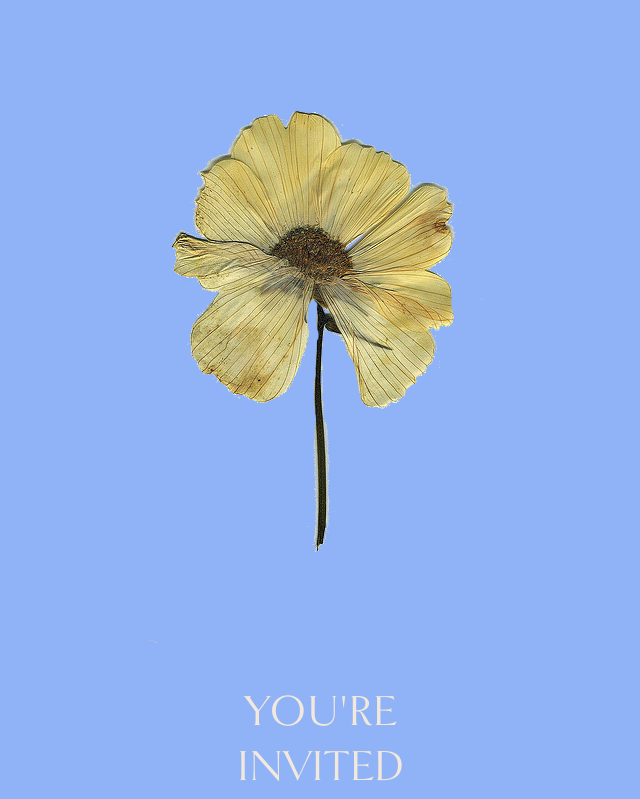
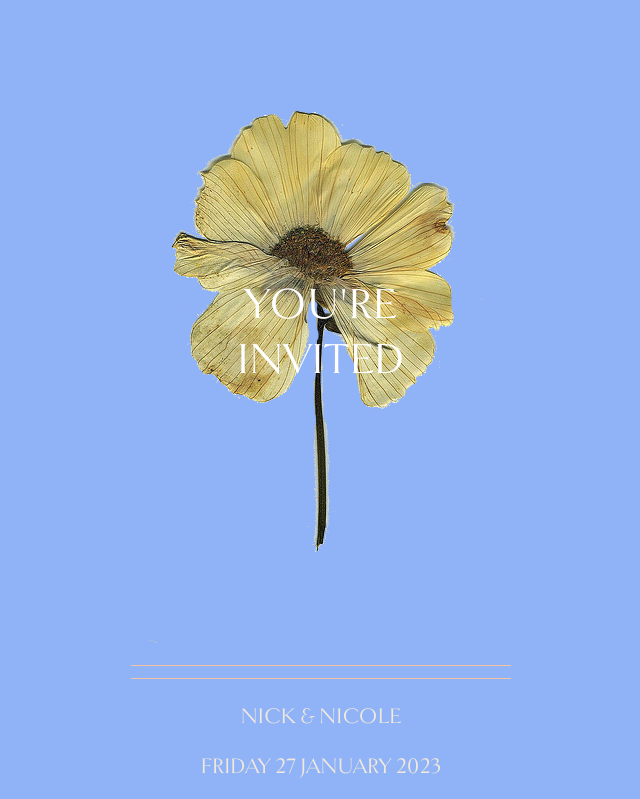
Before and after one commit to nwbort/nwbort.github.io, a plain HTML site: page index.html in a window 1280 px wide. Shown: the top 799 px of the page, without its empty margins (319-959 px from the left). Drawn offline with Linux system fonts and the light colour scheme.

Commit message:
Update stylesheet.css

```diff
--- a/stylesheet.css
+++ b/stylesheet.css
@@ -10,3 +10,18 @@
     font-style: normal;
 
 }
+
+/* Container holding the image and the text */
+.container {
+  position: relative;
+  text-align: center;
+  color: white;
+}
+
+/* Centered text */
+.centered {
+  position: absolute;
+  top: 50%;
+  left: 50%;
+  transform: translate(-50%, -50%);
+}
```
